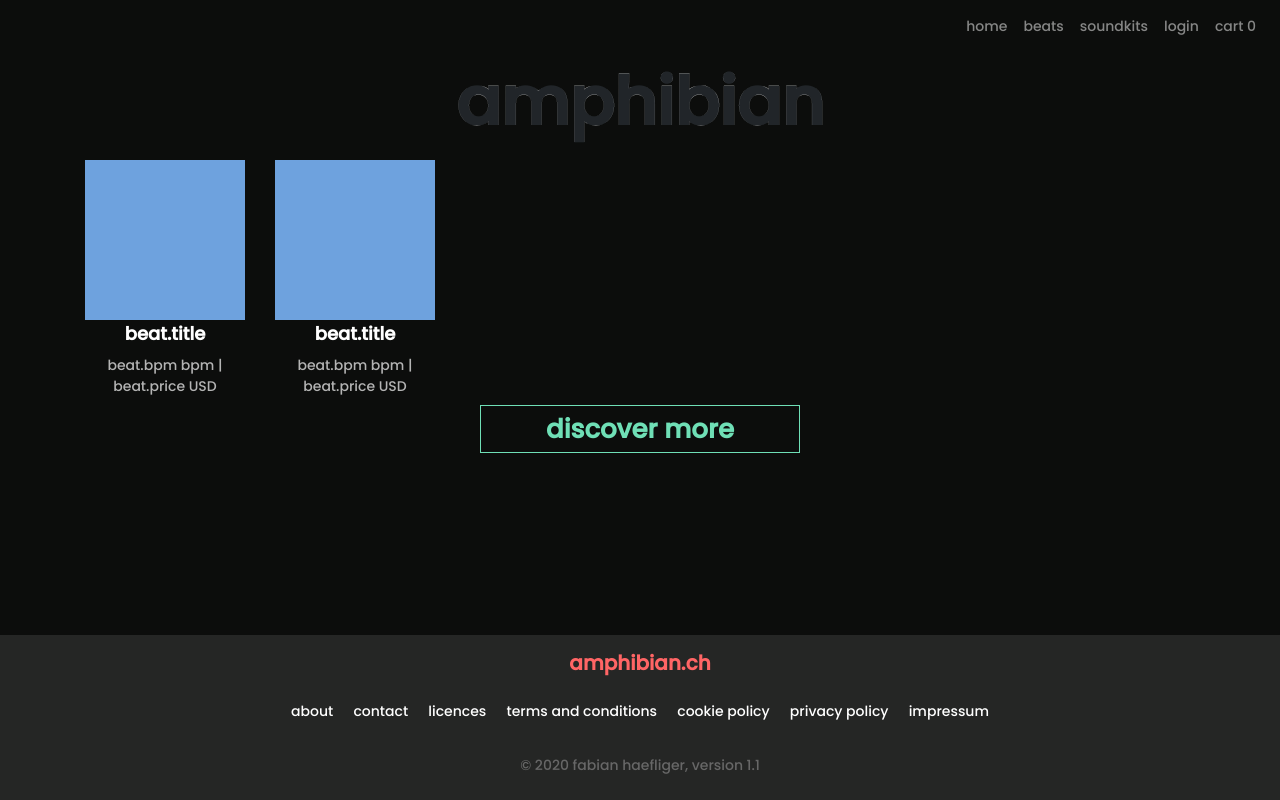
After one commit to fabianhaef/amphibianecom, a Django app: page /beats/home/ in a window 1280 px wide. The commit adds this page. Run offline with Django 3.2, Linux system fonts and the light colour scheme; data comes from the database, SQL or seed files in the repository; some libraries are stand-ins or nearby versions.

Commit message:
home view added

```diff
--- a/cart/urls.py
+++ b/cart/urls.py
@@ -5,6 +5,7 @@ app_name = 'cart'
 
 urlpatterns = [
     path('', views.ProductListView.as_view(), name='product-list'),
+    path('home/', views.ProductHomeView.as_view(), name='product-home'),
     path('checkout/', views.CheckoutView.as_view(), name='checkout'),
     path('confirm-order/', views.ConfirmOrderView.as_view(), name='confirm-order'),
     path('payment/', views.PaymentView.as_view(), name='payment'),
--- a/cart/views.py
+++ b/cart/views.py
@@ -11,6 +11,14 @@ from django.shortcuts import get_object_or_404, reverse
 from .forms import AddToCartForm, AddressForm
 from django.contrib import messages
 from django.http import JsonResponse
+
+
+class ProductHomeView(generic.ListView):
+    template_name = 'cart/home.html'
+    queryset = Product.objects.all()
+    context_object_name = 'products'
+    ordering = ['-created']
+    paginate_by = 12
 
 
 class ProductListView(generic.ListView):
--- a/static/style.css
+++ b/static/style.css
@@ -56,7 +56,7 @@ a {
   font-weight: 500;
   font-size: 14px;
   line-height: normal;
-  color: var(--light-gray);
+  color: var(--white);
 
 }
 
--- a/templates/base.html
+++ b/templates/base.html
@@ -25,7 +25,7 @@
           <ul class="navbar-nav ml-auto">
               {% if user.is_authenticated and not user.is_staff %}
               <li class="nav-item">
-                  <a class="nav-link" href="#"
+                  <a class="nav-link" href="{% url 'cart:product-home' %}"
                   >home</a>
               </li>
               <li class="nav-item text-center">
@@ -46,7 +46,7 @@
               {% elif request.user.is_staff %}
 
               <li class="nav-item">
-                  <a class="nav-link" href="#"
+                  <a class="nav-link" href="{% url 'cart:product-home' %}"
                       >home</a>
               </li>
               <li class="nav-item text-center">
@@ -70,7 +70,7 @@
               {% else %}
 
               <li class="nav-item">
-                  <a class="nav-link" href="#"
+                  <a class="nav-link" href="{% url 'cart:product-home' %}"
                       >home</a>
               </li>
               <li class="nav-item text-center">
--- /dev/null
+++ b/templates/cart/home.html
@@ -0,0 +1,29 @@
+{% extends "base.html" %}
+{% block content %}
+
+<h1>amphibian</h1>
+
+<div class="container">
+      <div class="row">
+          {% for product in products %}
+          <div class="col-sm-2 text-center">
+              <img src="{{product.image.url}}" alt="beat-cover" class="img-fluid">
+              <a href="#" >
+                  <h3 id="title-link">beat.title</h3>
+              </a>
+              <h4 class="">beat.bpm  bpm |  beat.price  USD</h4>
+          </div>
+           {% endfor %}
+      </div>
+    <div class="row">
+        <div class="mx-auto">
+            <a href="#">
+                <button id="discover-more-button">
+                    <h2 id="discover-more">discover more</h2>
+                    </button>
+            </a>
+        </div>
+    </div>
+</div>
+
+{% endblock %}
--- a/templates/cart/product-list.html
+++ b/templates/cart/product-list.html
@@ -25,7 +25,7 @@
                 </a>
                 <h4 class="">duration X BPM</h4>
             </div>
-          {% endfor %}x
+          {% endfor %}
       </div>
 </div>
 {% endblock content %}
--- a/templates/footer.html
+++ b/templates/footer.html
@@ -1,4 +1,4 @@
-<footer class="page-footer flex-fill " id="footer">
+<footer class="page-footer fixed-bottom" id="footer">
   <div class="container text-center text-md">
     <div class="row">
       <div class="col-md-12 mx-auto">
```
